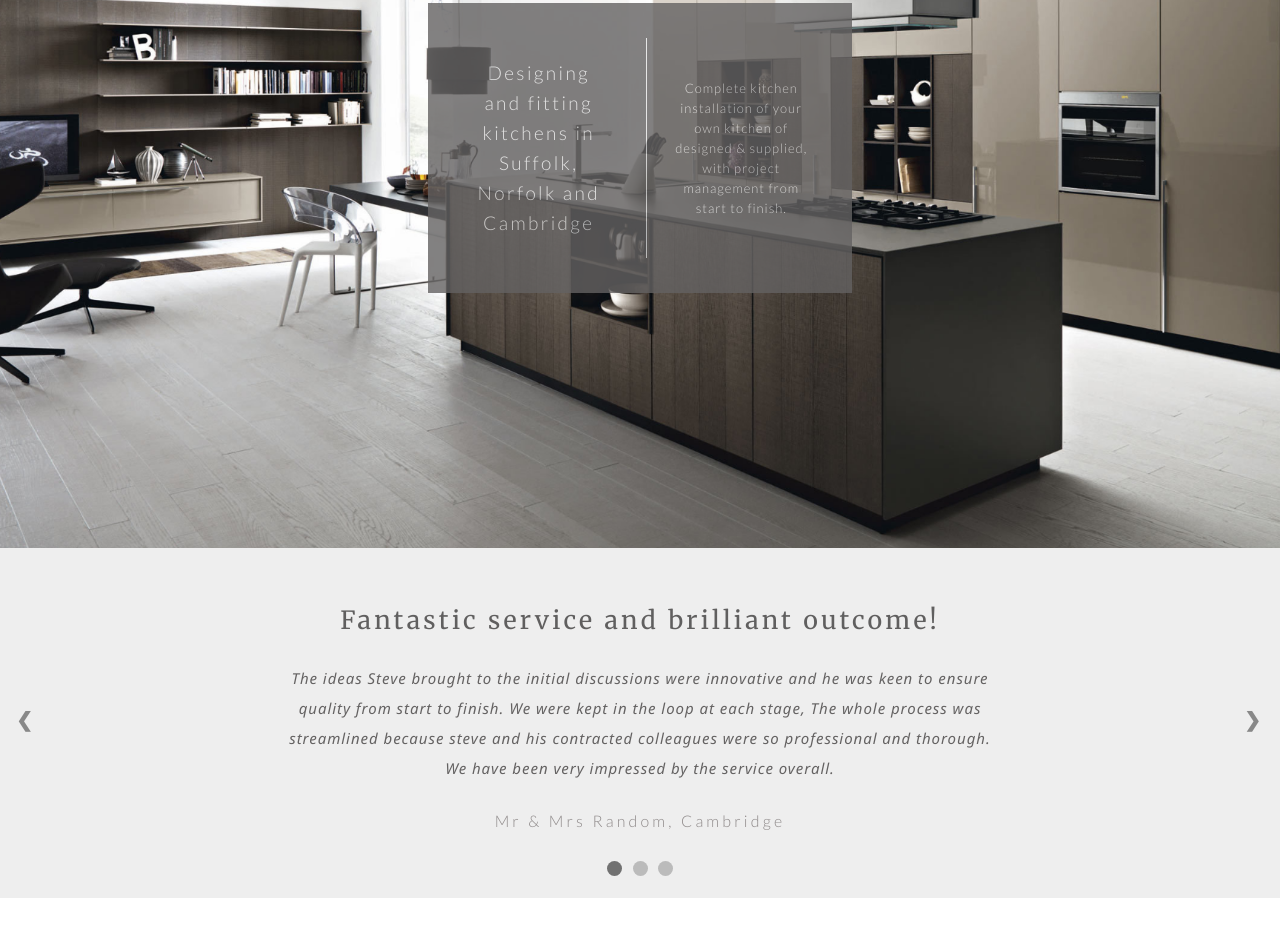
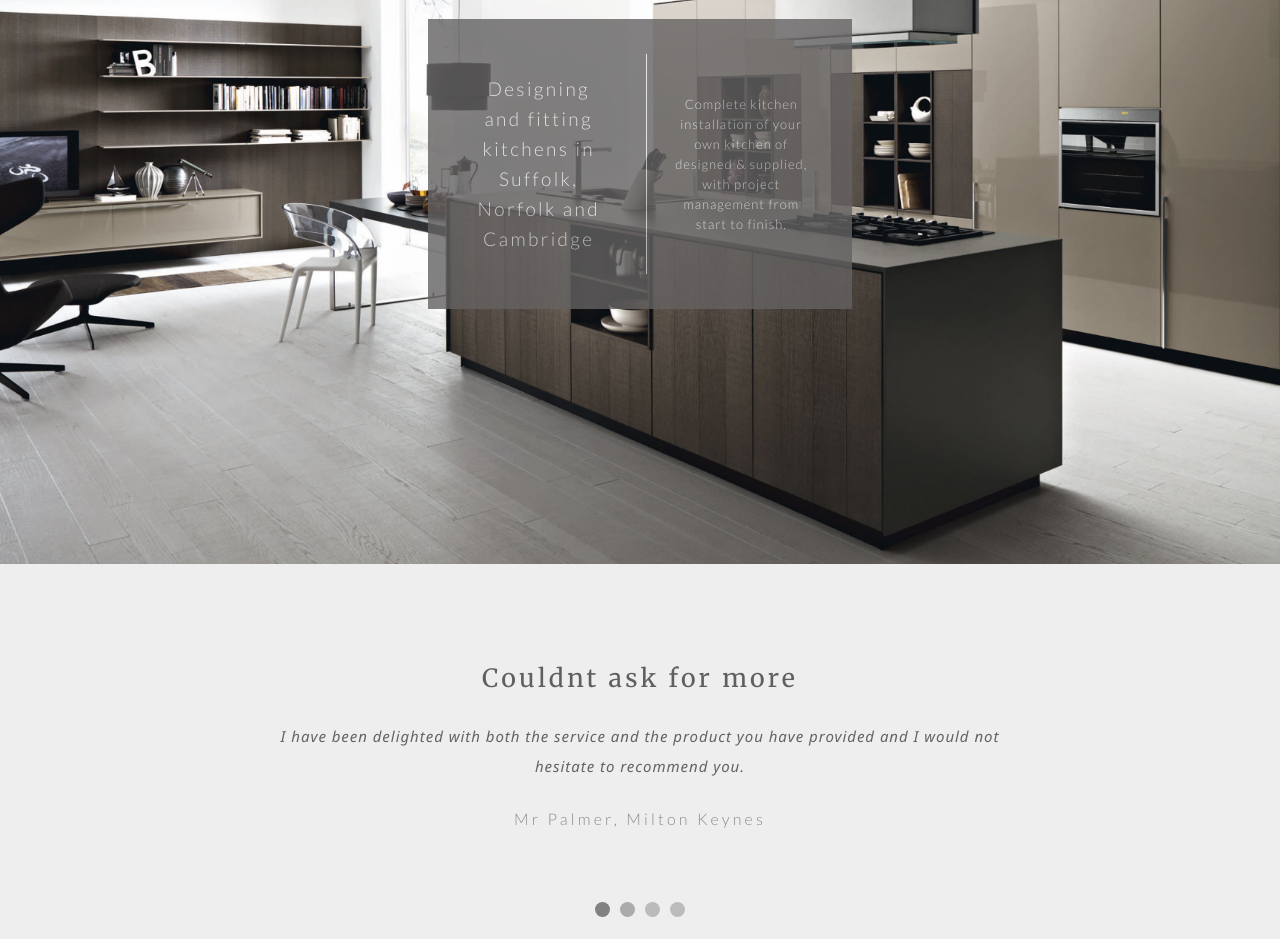
Before and after one commit to Nspringham/SSKitchens, a plain HTML site: page index.html in a window 1280 px wide. Shown: the part 1352-2291 px from the top of the page. Before the commit the page ends 2250 px from the top, so only its background shows below. Drawn offline with Linux system fonts and the light colour scheme.

Commit message:
Altered slideshow to automation

```diff
--- a/index.html
+++ b/index.html
@@ -5,8 +5,13 @@
     <meta name="viewport" content="width=device-width, initial-scale=1">
     <meta http-equiv="X-UA-Compatible" content="ie=edge">
     <title>Steve Springham Kitchens</title>
+<<<<<<< Updated upstream
     <link rel="stylesheet" href="./reset.css">
     <link rel="stylesheet" href="./styles.css">
+=======
+    <link rel="stylesheet" type="text/css" href="/reset.css">
+    <link rel="stylesheet" type="text/css" href="/styles.css">
+>>>>>>> Stashed changes
     <link rel="stylesheet" href="https://use.fontawesome.com/releases/v5.2.0/css/all.css" integrity="sha384-hWVjflwFxL6sNzntih27bfxkr27PmbbK/iSvJ+a4+0owXq79v+lsFkW54bOGbiDQ" crossorigin="anonymous">
 </head>
 <body>
@@ -46,7 +51,7 @@
         <div class="slides">
             <h2 class="quote-header">Fantastic service and brilliant outcome!</h2>
             <p class="slideshow-text people">The ideas Steve brought to the initial discussions were innovative and he was keen to ensure quality from start to finish. We were kept in the loop at each stage, The whole process was streamlined because steve and his contracted colleagues were so professional and thorough. We have been very impressed by the service overall.</p>
-            <P class="pre-header people">Mr & Mrs Random, Cambridge</P>
+            <P class="pre-header people">Mr & Mrs Reynolds, Cambridge</P>
         </div>
         <div class="slides">
             <h2 class="quote-header">Couldnt ask for more</h2>
@@ -58,15 +63,22 @@
             <p class="slideshow-text people">Our kitchen is fantastic - we are really pleased with it. The end result is a beautiful, practical and really well built kitchen.</p>
             <P class="pre-header people">Mr & Mrs Jackson, Bury St Edmunds</P>
         </div>
+        <div class="slides">
+            <h2 class="quote-header">Lovely job!</h2>
+            <p class="slideshow-text people">I have been very impressed with your service and pricing. I wouldn't hesitate to recommend you to others in the future.</p>
+            <P class="pre-header people">Mrs Mitchell, Haverhill</P>
+        </div>
         <!--Pointers L & R-->
-        <a class="prev" onclick="plusSlides(-1)">&#10094;</a>
-        <a class="next" onclick="plusSlides(1)">&#10095;</a>
+        <!-- <a class="prev" onclick="plusSlides(-1)">&#10094;</a> -->
+        <!-- <a class="next" onclick="plusSlides(1)">&#10095;</a> -->
         <div class="dot-container">
             <span class="dot" onclick="currentSlide(1)"></span>
             <span class="dot" onclick="currentSlide(2)"></span>
             <span class="dot" onclick="currentSlide(3)"></span>
+            <span class="dot" onclick="currentSlide(4)"></span>
         </div>
     </div>
-    <script type="text/javascript" src="js/slideshow.js"></script>
+    <!-- <script type="text/javascript" src="js/slideshow.js"></script> -->
+    <script type="text/javascript" src="js/autoslide.js"></script>
 </body>
 </html>
--- /dev/null
+++ b/js/autoslide.js
@@ -0,0 +1,24 @@
+var slideIndex = 0;
+showSlides();
+
+function currentSlide(n) {
+    showSlides(slideIndex = n-1);
+  }
+
+function showSlides() {
+    var i;
+    var slides = document.getElementsByClassName("slides");
+    var dots = document.getElementsByClassName("dot");
+    for (i = 0; i < slides.length; i++) {
+        slides[i].style.display = "none";
+    }
+    for (j = 0; j < dots.length; j++) {
+        dots[j].className = dots[j].className.replace(" active", "");
+      }
+    slideIndex++;
+
+    if (slideIndex > slides.length) {slideIndex = 1}
+    slides[slideIndex-1].style.display = "block";
+    dots[slideIndex-1].className += " active";
+    setTimeout(showSlides, 5000); // Change image every 2 seconds
+}
--- a/styles.css
+++ b/styles.css
@@ -199,7 +199,7 @@ a {
 
 .slideshow-container {
   position: relative;
-  min-height: 350px;
+  min-height: 375px;
   height: auto;
   background: #EEEEEE;
   display: flex;
```
